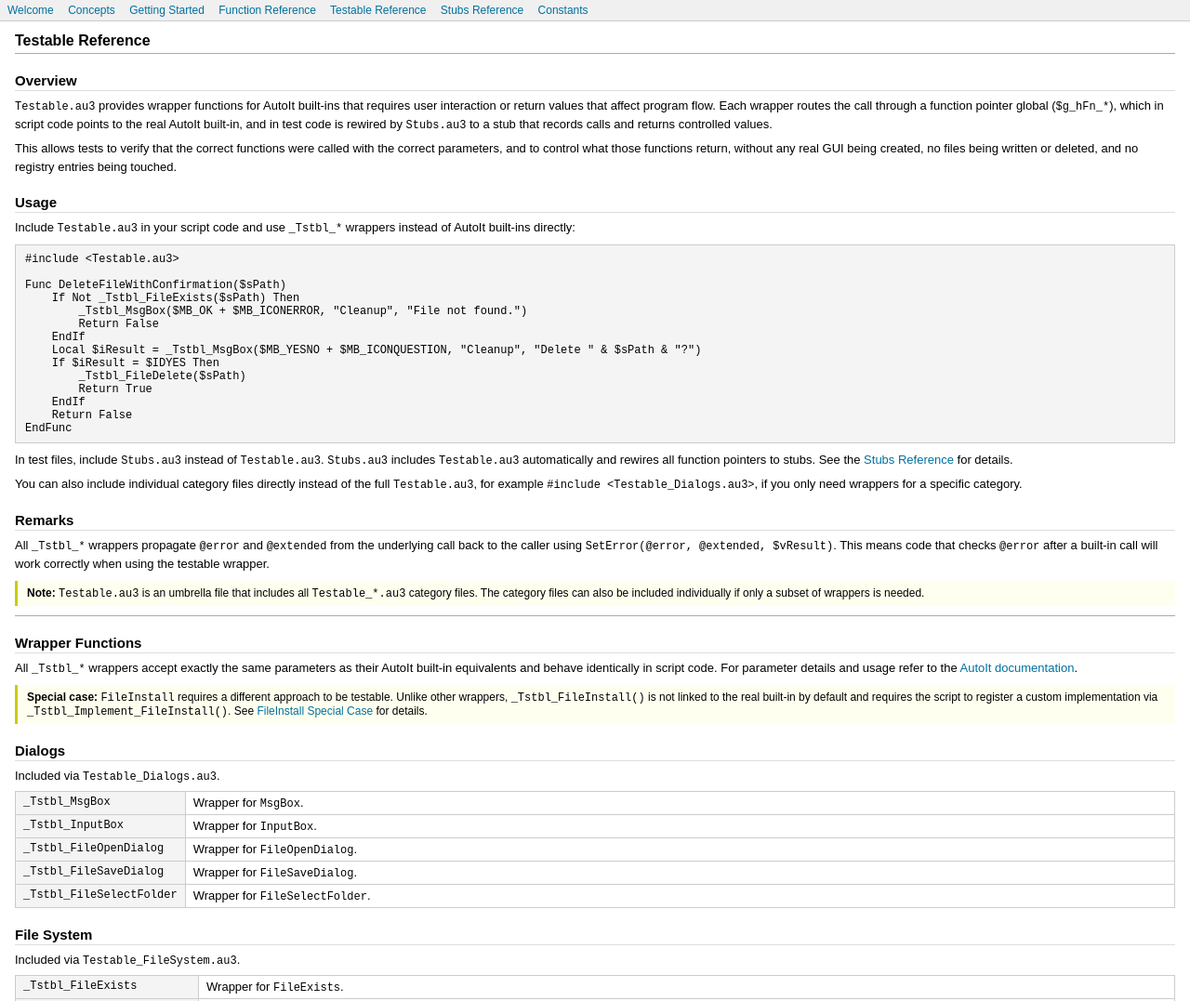
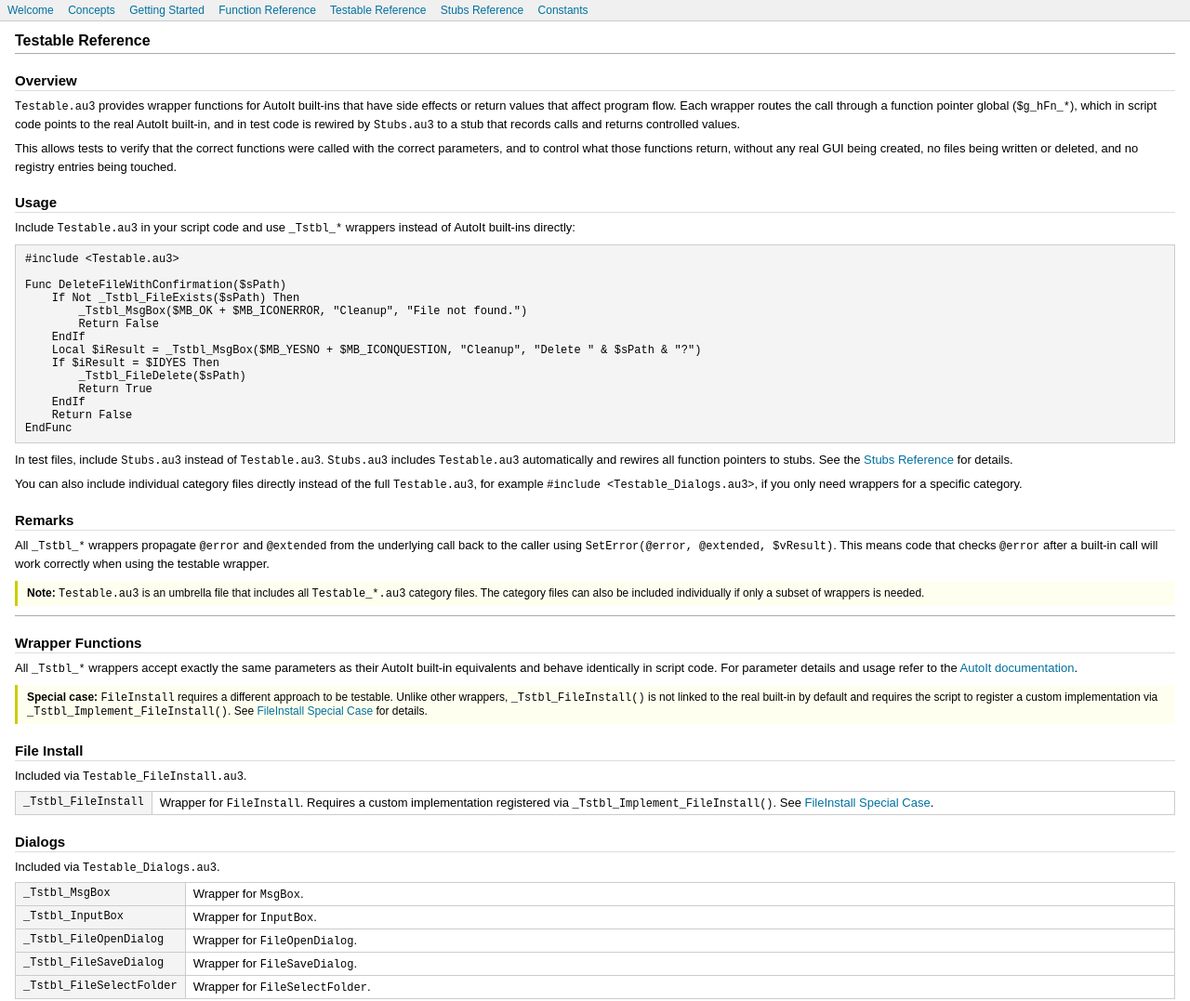
Before and after one commit to crucialthread/AutoItTestFramework, a plain HTML site: page docs/testable.htm in a window 1280 px wide. Shown: the top 1077 px of the page at 93% size. Drawn offline with Linux system fonts and the light colour scheme.

Commit message:
Add testable FileInstall section for Testable Reference

```diff
--- a/docs/testable.htm
+++ b/docs/testable.htm
@@ -21,8 +21,8 @@
 <h2>Overview</h2>
 
 <p>
-    <code>Testable.au3</code> provides wrapper functions for AutoIt built-ins that requires
-    user interaction or return values that affect program flow. Each wrapper routes the call through a
+    <code>Testable.au3</code> provides wrapper functions for AutoIt built-ins that have side
+    effects or return values that affect program flow. Each wrapper routes the call through a
     function pointer global (<code>$g_hFn_*</code>), which in script code points to the real
     AutoIt built-in, and in test code is rewired by <code>Stubs.au3</code> to a stub that
     records calls and returns controlled values.
@@ -100,6 +100,12 @@ EndFunc
     <code>_Tstbl_Implement_FileInstall()</code>. See <a href="fileinstall.htm">FileInstall Special Case</a>
     for details.
 </div>
+
+<h2>File Install</h2>
+<p>Included via <code>Testable_FileInstall.au3</code>.</p>
+<table>
+<tr><td>_Tstbl_FileInstall</td><td>Wrapper for <code>FileInstall</code>. Requires a custom implementation registered via <code>_Tstbl_Implement_FileInstall()</code>. See <a href="fileinstall.htm">FileInstall Special Case</a>.</td></tr>
+</table>
 
 <h2>Dialogs</h2>
 <p>Included via <code>Testable_Dialogs.au3</code>.</p>
```
